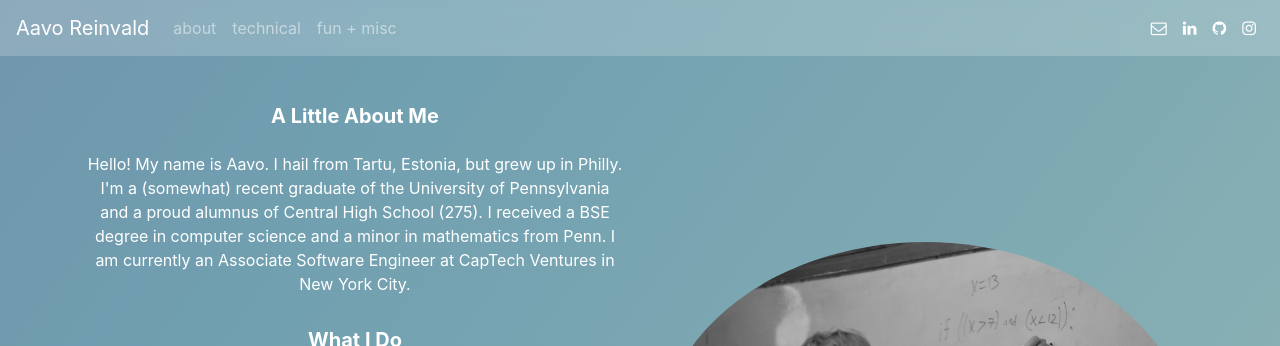
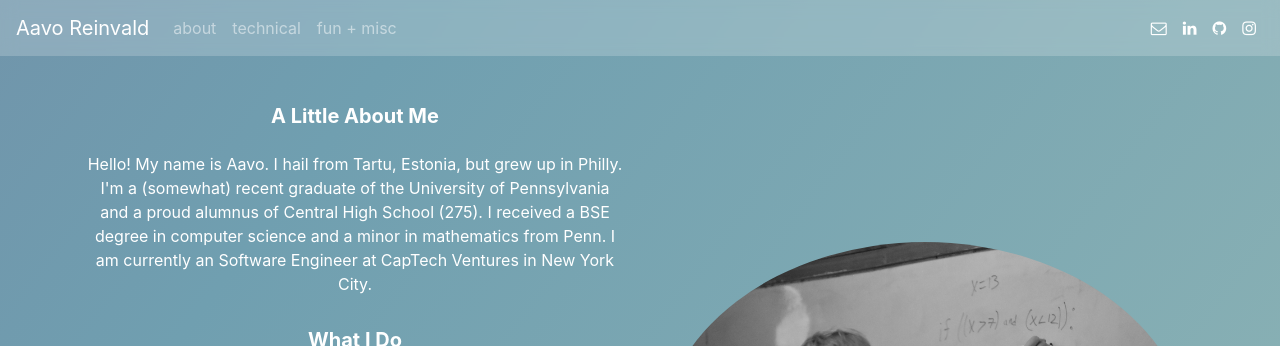
Before and after one commit to reinvald/react-gh-pages, a React (Create React App) app: page / in a window 1280 px wide. Shown: the top 346 px of the page. Built offline with nearby package versions, Linux system fonts and the light colour scheme.

Commit message:
updated info

```diff
--- a/src/About.js
+++ b/src/About.js
@@ -29,7 +29,7 @@ class About extends Component {
                 Pennsylvania and a proud alumnus of Central High School (275). I
                 received a BSE degree in computer science and a minor in
                 mathematics from Penn. I am currently
-                an Associate Software Engineer at CapTech Ventures in New York City.
+                an Software Engineer at CapTech Ventures in New York City.
               </p>
               <h1 className="pt-3 header-text">What I Do</h1>
               <p className="pt-3 main-text">
--- a/src/Fun.js
+++ b/src/Fun.js
@@ -22,7 +22,7 @@ class Fun extends Component {
               <p className="pt-1 main-text">
                 Some of the things that I am most passionate about in life are
                 music (listening to and collecting vinyl), sneaker collecting
-                (hoarding in the eyes of some), coffee, the 76ers, veganism (almost 5
+                (hoarding in the eyes of some), coffee, the 76ers, veganism (7
                 years strong!), cycling, and of course, my
                 friends and family ❤
               </p>
@@ -42,8 +42,8 @@ class Fun extends Component {
                 <i>Hard-Boiled Wonderland and the End of the World</i> by Haruki
                 Murakami, and <i>Born a Crime</i> by Trevor Noah. I'm now
                 reading{" "}
-                <i>Just Kids</i> by
-                Patti Smith.
+                <i>The Great Bridge</i> by
+                David McCullough.
               </p>
               <h1 className="pt-1 header-text">Film</h1>
               <p className="pt-1 main-text">
```
